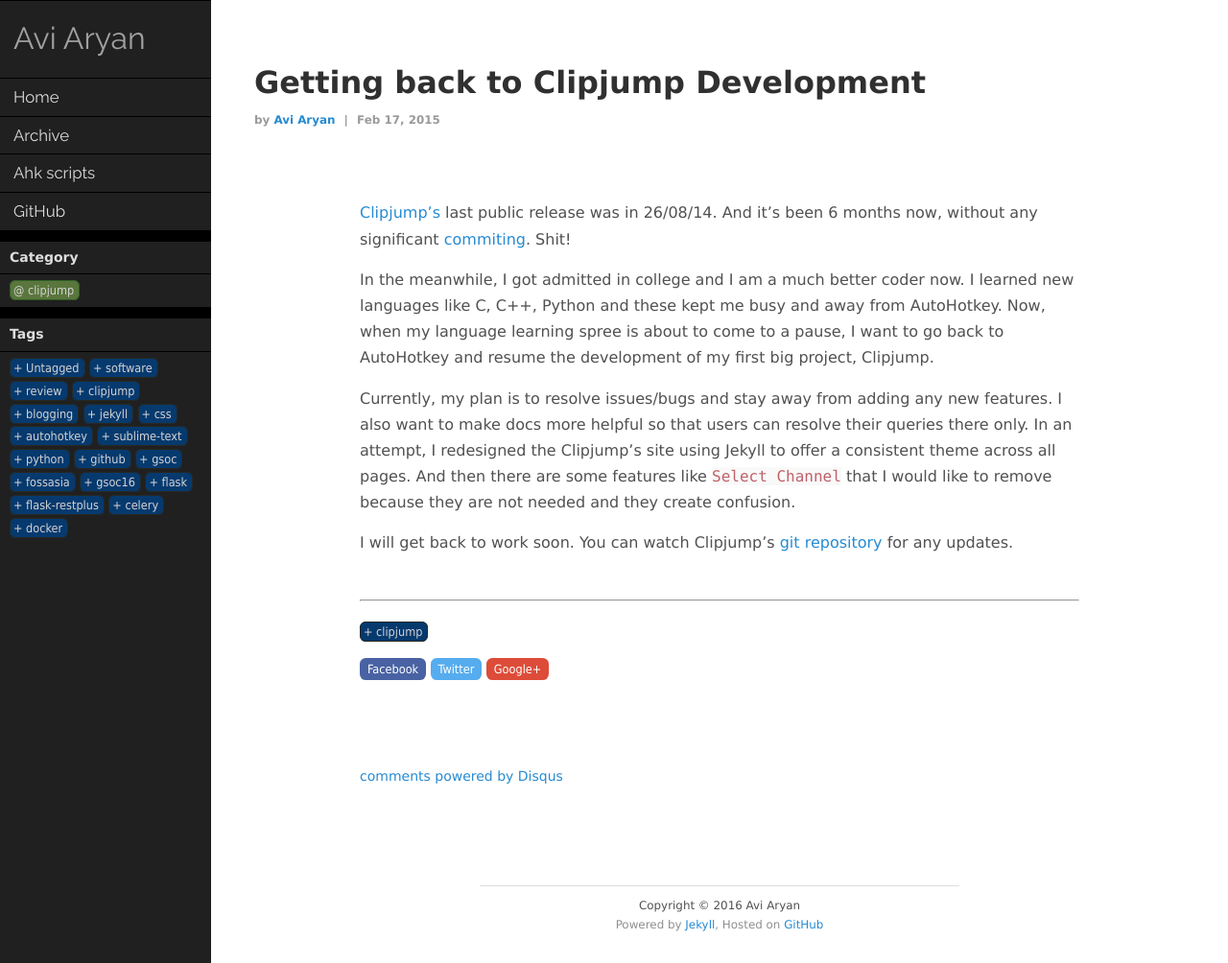
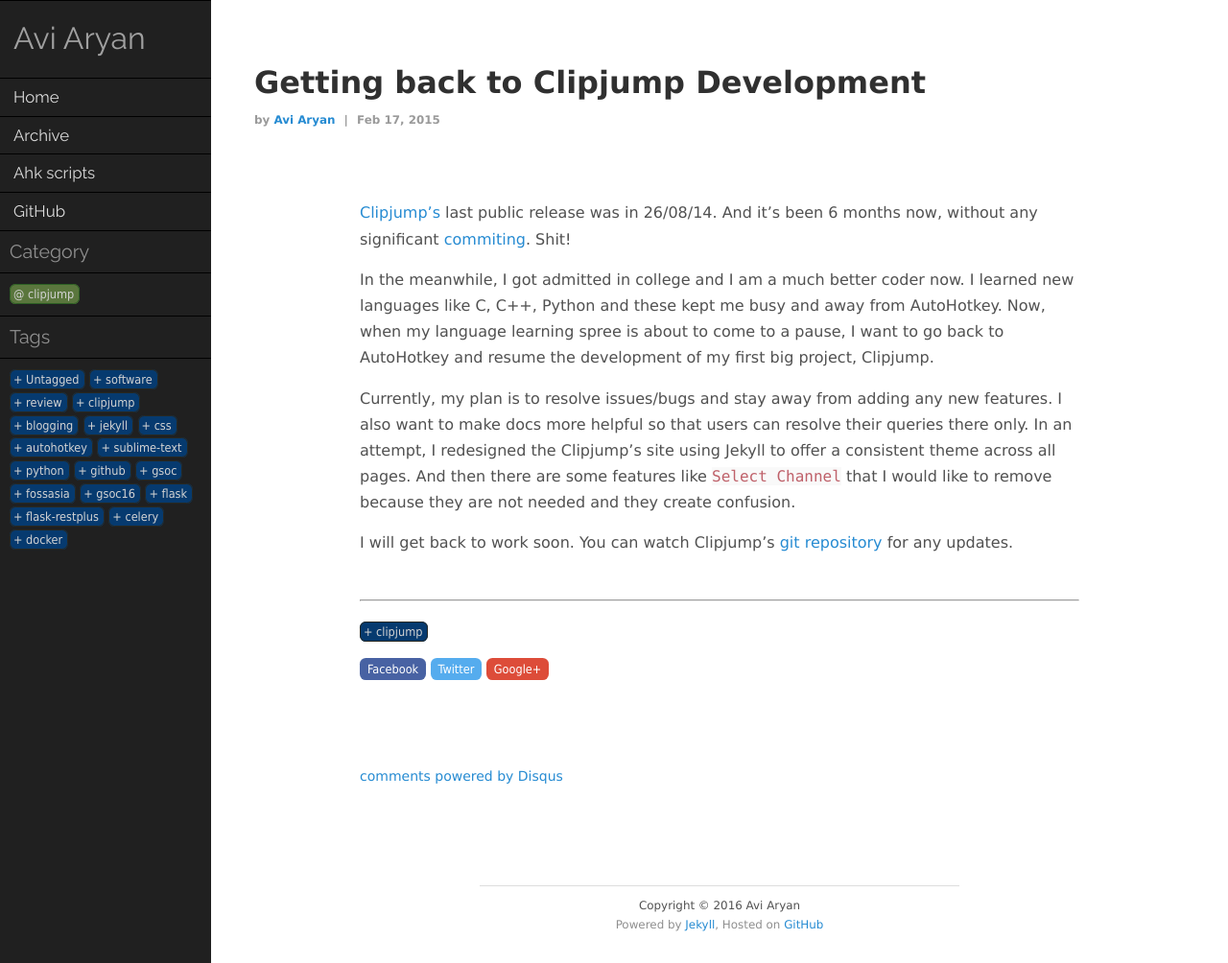
Before and after one commit to aviaryan/aviaryan.github.com-retired-2018, a Jekyll site: the page built from _posts/clipjump/2015-02-17-getting-back-to-clipjump.md, in a window 1280 px wide and 1004 px high. Shown: the whole window at 96% size. Built offline with Jekyll 4.4.1, drawn with Linux system fonts in a browser that asks for light colours; comment, search, counter and statistics services are not loaded.

Commit message:
improvements in tags category sidebar

```diff
--- a/_layouts/default.html
+++ b/_layouts/default.html
@@ -66,13 +66,12 @@
         <li></li>  <!-- for last line -->
       {% else %}
         {% if page.category != null %}
-        <li class="divider"></li>
-        <li><strong>Category</strong></li>
-        <li><font class="heading"><a href="/blog/{{ page.category }}/"><span class="button button-cat">{{ page.category }}</span></a></font></li>
+        <li class="navigation-header-small latestposts-header">Category</li>
+        <li class="top-xs bottom-xs"><font class="heading"><a href="/blog/{{ page.category }}/"><span class="button button-cat">{{ page.category }}</span></a></font></li>
         {% endif %}
-        <li class="divider"></li>
-        <li><strong>Tags</strong></li>
-        <li>
+
+        <li class="navigation-header-small latestposts-header">Tags</li>
+        <li class="top-xs">
         <a href="/blog/tags.html#untagged"><span class="button button-tag">Untagged</span></a>
         {% for tag in site.tags %}<a href="/blog/tags.html#{{ tag | first }}">
         <span class="button button-tag">{{ tag | first }}</span></a>
--- a/assets/css/style.css
+++ b/assets/css/style.css
@@ -242,6 +242,9 @@ h2,h3,h4 { margin: 10px 0px 5px 0px; }
 .nounderline { text-decoration: underline; }
 .clears:after { clear: both; }
 
+.top-xs { padding-top: 10px !important; }
+.bottom-xs { padding-bottom: 10px !important; }
+
 /*** Structure ***/
 
 #page {
@@ -343,6 +346,10 @@ div.post-content { font-size: 16px; }
 
 #navigation a:hover {
 	font-size: 1.2em;
+}
+
+.navigation-header-small {
+	font-size: 1.4em !important;
 }
 
 .latestposts-header {
```
